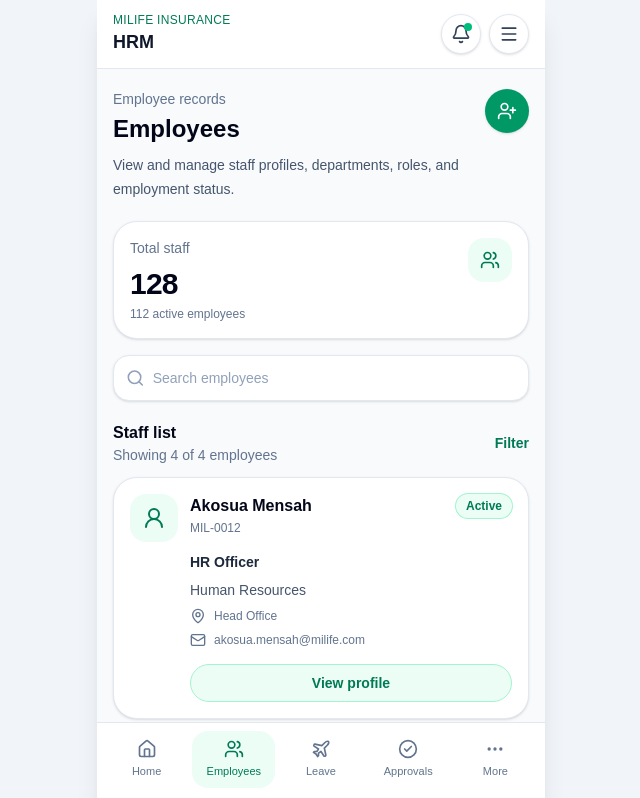
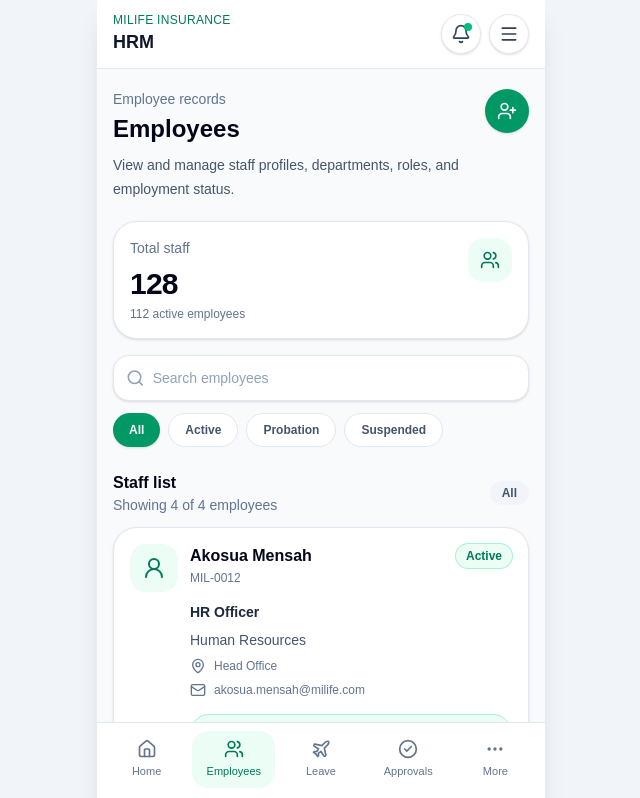
Before and after one commit to ndrew98/HRM, a Next.js app in the folder milife-hrm/: page /employees in a window 1280 px wide. Shown: the top 798 px of the page, without its empty margins (319-959 px from the left). Built offline with nearby package versions, Linux system fonts and the light colour scheme.

Commit message:
Add status filters to Employees page

```diff
--- a/milife-hrm/src/app/employees/page.tsx
+++ b/milife-hrm/src/app/employees/page.tsx
@@ -50,21 +50,28 @@ const employees = [
   },
 ];
 
+const statusFilters = ["All", "Active", "Probation", "Suspended"];
+
 export default function EmployeesPage() {
   const [searchQuery, setSearchQuery] = useState("");
+  const [selectedStatus, setSelectedStatus] = useState("All");
 
   const filteredEmployees = employees.filter((employee) => {
     const searchText = searchQuery.toLowerCase();
 
-    return (
+    const matchesSearch =
       employee.name.toLowerCase().includes(searchText) ||
       employee.staffId.toLowerCase().includes(searchText) ||
       employee.email.toLowerCase().includes(searchText) ||
       employee.department.toLowerCase().includes(searchText) ||
       employee.branch.toLowerCase().includes(searchText) ||
       employee.jobTitle.toLowerCase().includes(searchText) ||
-      employee.status.toLowerCase().includes(searchText)
-    );
+      employee.status.toLowerCase().includes(searchText);
+
+    const matchesStatus =
+      selectedStatus === "All" || employee.status === selectedStatus;
+
+    return matchesSearch && matchesStatus;
   });
 
   return (
@@ -117,6 +124,27 @@ export default function EmployeesPage() {
             className="w-full bg-transparent text-sm text-slate-900 outline-none placeholder:text-slate-400"
           />
         </div>
+
+        <div className="mt-3 flex gap-2 overflow-x-auto pb-1">
+          {statusFilters.map((status) => {
+            const isSelected = selectedStatus === status;
+
+            return (
+              <button
+                key={status}
+                type="button"
+                onClick={() => setSelectedStatus(status)}
+                className={
+                  isSelected
+                    ? "shrink-0 rounded-full bg-emerald-600 px-4 py-2 text-xs font-semibold text-white shadow-sm"
+                    : "shrink-0 rounded-full border border-slate-200 bg-white px-4 py-2 text-xs font-semibold text-slate-600"
+                }
+              >
+                {status}
+              </button>
+            );
+          })}
+        </div>
       </section>
 
       <section className="mt-5 px-4 pb-6">
@@ -129,12 +157,9 @@ export default function EmployeesPage() {
             </p>
           </div>
 
-          <button
-            type="button"
-            className="text-sm font-semibold text-emerald-700"
-          >
-            Filter
-          </button>
+          <span className="rounded-full bg-slate-100 px-3 py-1 text-xs font-semibold text-slate-600">
+            {selectedStatus}
+          </span>
         </div>
 
         {filteredEmployees.length > 0 ? (
```
